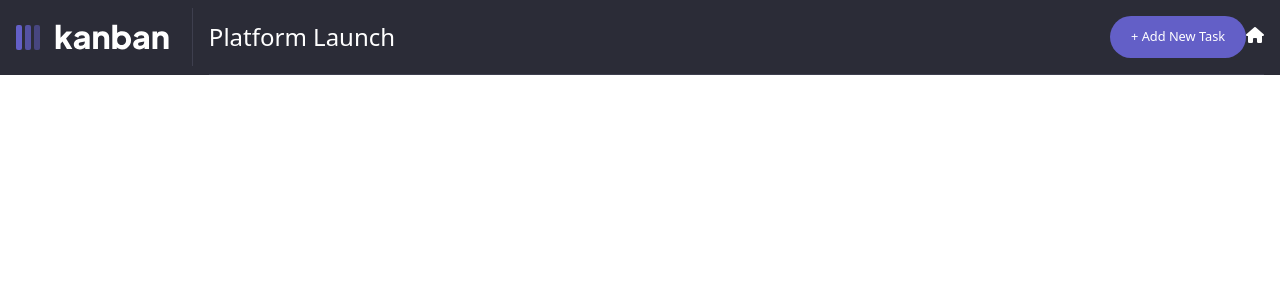
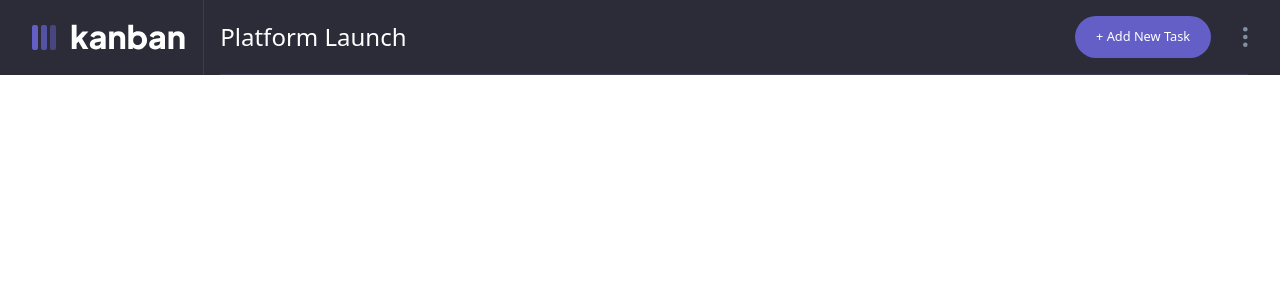
Before and after one commit to othmanahmeddora/angular-kanban, an Angular app: page / in a window 1280 px wide. Shown: the top 300 px of the page. Built offline with nearby package versions, Linux system fonts and the light colour scheme.

Commit message:
fix: border right for logo is not taking the full height

```diff
--- a/src/app/app-header/app-header.html
+++ b/src/app/app-header/app-header.html
@@ -1,5 +1,5 @@
-<header class="bg-dark-mid flex items-center justify-between gap-[1rem] px-[1rem]">
-  <section class="flex-1 border-r border-r-dark-light py-[1rem]">
+<header class="bg-dark-mid flex justify-between gap-[1rem] px-[2rem]">
+  <section class="flex-1 border-r border-r-dark-light py-[1rem] flex items-center">
     <img src="./images/logo-light.svg" alt="Kanban Logo" />
   </section>
 
@@ -8,12 +8,12 @@
   >
     <section class="text-[1.5rem]"><h2>Platform Launch</h2></section>
 
-    <section>
+    <section class="flex items-center gap-[2rem]">
       <button class="px-[1.3rem] py-[.7rem] rounded-full text-[.8rem] bg-primary">
         + Add New Task
       </button>
 
-      <i class="fa-solid fa-house"></i>
+      <img src="./images/icon-vertical-ellipsis.svg" alt="three dots menu" />
     </section>
   </section>
 </header>
```
